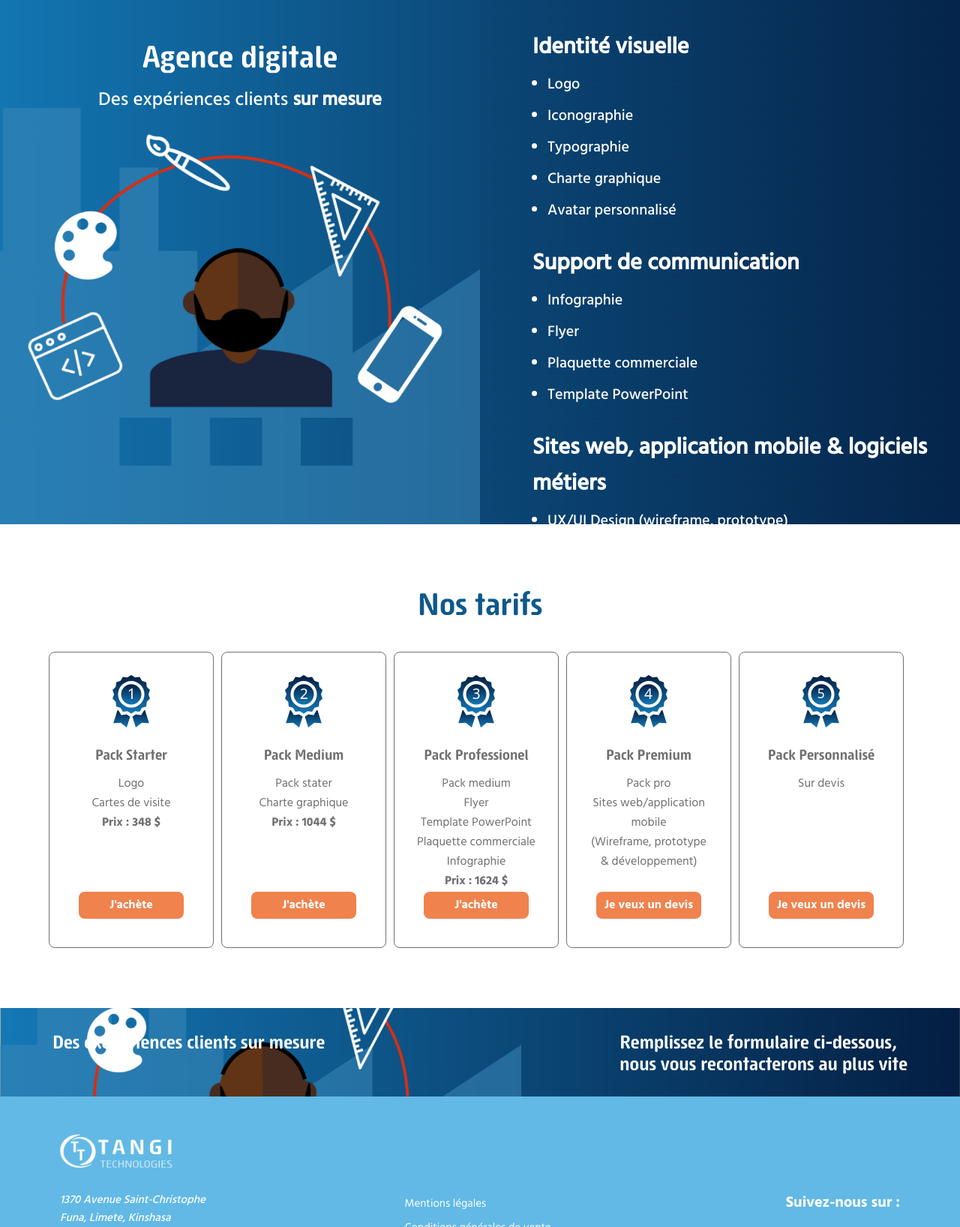
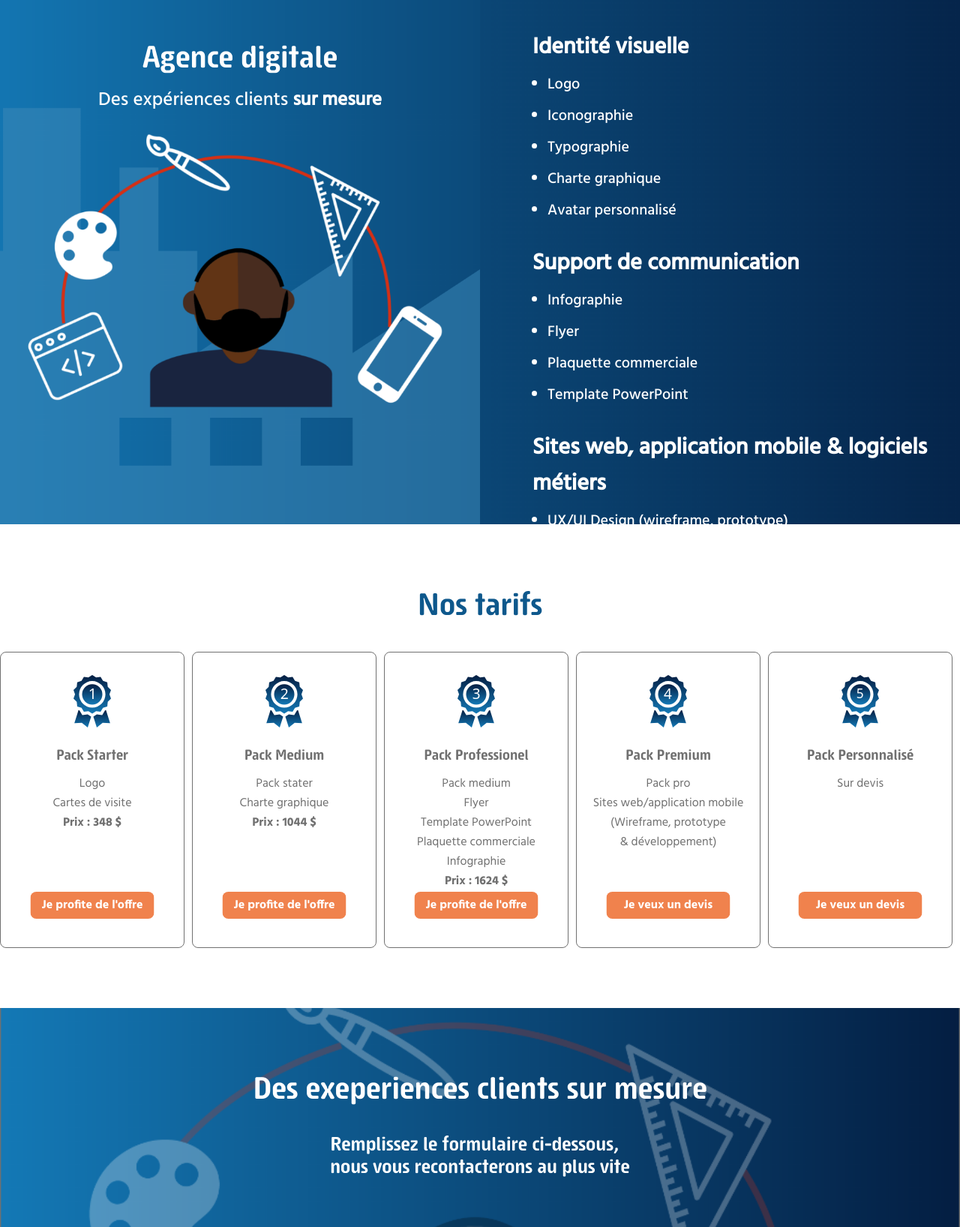
Before and after one commit to Eric999Dev/tangi-technologies, a WordPress theme: template front-page.php in a window 1280 px wide. Shown: the part 1107-2743 px from the top of the page at 75% size. Run offline with PHP 8.4 and a stand-in for WordPress, Linux system fonts and the light colour scheme; the site name, menu and one post (Sample post) are stand-ins, and other content is empty; some libraries are stand-ins or nearby versions.

Commit message:
mODIF FORMULAIRE

```diff
--- a/footer.php
+++ b/footer.php
@@ -37,9 +37,9 @@
 			<div class="bottom-footer">
 				<div class="titre-rs">Suivez-nous sur : </div>
 				<div>
-					<img src="<?php echo get_template_directory_uri(); ?>/images/icones/social_facebook_circle.svg" alt="">
-					<img src="<?php echo get_template_directory_uri(); ?>/images/icones/social_twitter_circle.svg" alt="">
-					<img src="<?php echo get_template_directory_uri(); ?>/images/icones/instagram_icon.svg" alt="">
+					<a href="https://www.facebook.com/search/top/?q=tangi%20technologies&epa=SEARCH_BOX" target="_blank"><img src="<?php echo get_template_directory_uri(); ?>/images/icones/social_facebook_circle.svg" alt="logo Facebook"></a>
+					<a href="https://twitter.com/TANGITechnolog2" target="_blank"><img src="<?php echo get_template_directory_uri(); ?>/images/icones/social_twitter_circle.svg" alt="Logo Twitter"></a>
+					<a href="https://www.instagram.com/tangi.tech/" target="_blank"><img src="<?php echo get_template_directory_uri(); ?>/images/icones/instagram_icon.svg" alt="Logo Instagram"></a>
 				</div>
 			</div>
 			</>
--- a/front-page.php
+++ b/front-page.php
@@ -71,7 +71,7 @@ get_header();
         <p>Logo</p>
         <p>Cartes de visite</p>
         <p><strong>Prix : 348 $</strong></p>
-        <a class="btn" data-form="modal">J'achète</a>
+        <a class="btn" data-form="modal">Je profite de l'offre</a>
       </div>
       <div class="vignette-prix">
         <img src="<?php echo get_template_directory_uri(); ?>/images/section-3/medal_2.svg" alt="médaille">
@@ -79,7 +79,7 @@ get_header();
         <p>Pack stater</p>
         <p>Charte graphique</p>
         <p><strong>Prix : 1044 $</strong></p>
-        <a class="btn">J'achète</a>
+        <a class="btn">Je profite de l'offre</a>
       </div>
       <div class="vignette-prix">
         <img src="<?php echo get_template_directory_uri(); ?>/images/section-3/medal_3.svg" alt="médaille">
@@ -90,7 +90,7 @@ get_header();
         <p>Plaquette commerciale</p>
         <p>Infographie</p>
         <p><strong>Prix : 1624 $</strong></p>
-        <a class="btn">J'achète</a>
+        <a class="btn">Je profite de l'offre</a>
       </div>
       <div class="vignette-prix">
         <img src="<?php echo get_template_directory_uri(); ?>/images/section-3/medal_4.svg" alt="médaille">
@@ -111,14 +111,13 @@ get_header();
 
 <section class="section-formulaire">
 	<div class="wrap-form">
-				<div>
-					<h2>Des exeperiences clients sur mesure</h2>
-				</div>
-						<div>
-						<h2>Remplissez le formulaire ci-dessous, <br> nous vous recontacterons au plus vite</h2>
+    <h2>Des exeperiences clients sur mesure</h2>
+    <h3>Remplissez le formulaire ci-dessous, <br> nous vous recontacterons au plus vite</h3>
+				<div class="form-display">
+<img src="<?php echo get_template_directory_uri(); ?>/images/section-3/" alt="" >
+
 <?php echo do_shortcode('[hubspot type=form portal=7888949 id=26bec327-1ba9-448e-b485-f3d6be025f92]');?>
-
-				</div>
+	</div>
 			</div>
 </section>
 
--- a/style.css
+++ b/style.css
@@ -155,10 +155,11 @@ button {
   background-size: cover;
   background-position: left;
   background-repeat: no-repeat;
-  color: white; }
+  color: white;
+  padding: 80px 0px; }
   @media screen and (min-width: 992px) {
     .section-formulaire {
-      background-image: url("./images/section-2/digital-bis-desk.png");
+      background-image: url("./images/formulaire/formulaire.png");
       background-position: 20% center;
       top: 50%; } }
 
@@ -167,7 +168,6 @@ button {
   margin: 0 0 0 auto;
   width: 100%;
   height: auto;
-  padding: 30px 20px;
   display: -webkit-box;
   display: -ms-flexbox;
   display: flex;
@@ -181,11 +181,41 @@ button {
   -webkit-box-align: center;
   -ms-flex-align: center;
   align-items: center; }
+  .wrap-form h2 {
+    margin: 0 auto 35px;
+    font-size: 40px;
+    text-align: center; }
+  .wrap-form h3 {
+    font-size: 25px;
+    margin-bottom: 70px; }
+  .wrap-form .form-display {
+    display: -webkit-box;
+    display: -ms-flexbox;
+    display: flex;
+    -webkit-box-orient: horizontal;
+    -webkit-box-direction: normal;
+    -ms-flex-flow: row nowrap;
+    flex-flow: row nowrap;
+    -webkit-box-pack: justify;
+    -ms-flex-pack: justify;
+    justify-content: space-between;
+    -webkit-box-align: center;
+    -ms-flex-align: center;
+    align-items: center;
+    width: 100%; }
+    @media screen and (max-width: 1024px) {
+      .wrap-form .form-display {
+        -webkit-box-pack: center;
+        -ms-flex-pack: center;
+        justify-content: center; }
+        .wrap-form .form-display img {
+          display: none; } }
   .wrap-form .hbspt-form {
-    width: 100%; }
+    width: 100%;
+    max-width: 600px; }
   .wrap-form iframe,
   .wrap-form .hs-form-iframe {
-    width: 80% !important;
+    width: 100% !important;
     min-width: 250px !important;
     max-width: 600px !important;
     margin: 0 0 0 auto; }
@@ -200,18 +230,11 @@ button {
     color: white; }
   @media screen and (min-width: 992px) {
     .wrap-form {
-      -webkit-box-orient: horizontal;
-      -webkit-box-direction: normal;
-      -ms-flex-flow: row nowrap;
-      flex-flow: row nowrap;
-      -webkit-box-pack: justify;
-      -ms-flex-pack: justify;
-      justify-content: space-between;
-      -webkit-box-align: start;
-      -ms-flex-align: start;
-      align-items: flex-start;
       max-width: 1180px;
       margin: 0 auto; } }
+
+.hubspot-link__container .sproket {
+  display: none !important; }
 
 .top-header {
   display: -webkit-box;
@@ -686,7 +709,7 @@ header {
       padding-bottom: 10px; }
 
 .section3 .content-section {
-  max-width: 1150px;
+  max-width: 1320px;
   margin: 0 auto;
   padding: 40px 15px; }
   @media screen and (min-width: 1160px) {
@@ -761,7 +784,7 @@ header {
     .section3 .content-section .vignette-prix a {
       margin-top: 15px;
       display: inline-block;
-      max-width: 140px;
+      max-width: 165px;
       position: absolute;
       bottom: 0;
       width: 100%;
@@ -821,7 +844,7 @@ footer {
     font-family: "Hind Bold", sans-serif;
     margin-bottom: 20px;
     font: 15px; }
-  footer .bottom-footer img:nth-child(2) {
+  footer .bottom-footer a:nth-child(2) {
     margin-right: 20px;
     margin-left: 20px; }
   footer address {
```
Also changed, not shown: sass/footer/_footer.scss (+17 -18 lines), sass/main/_section3.scss (+6 -5 lines), sass/modal/_formulaire.scss (+43 -7 lines).
